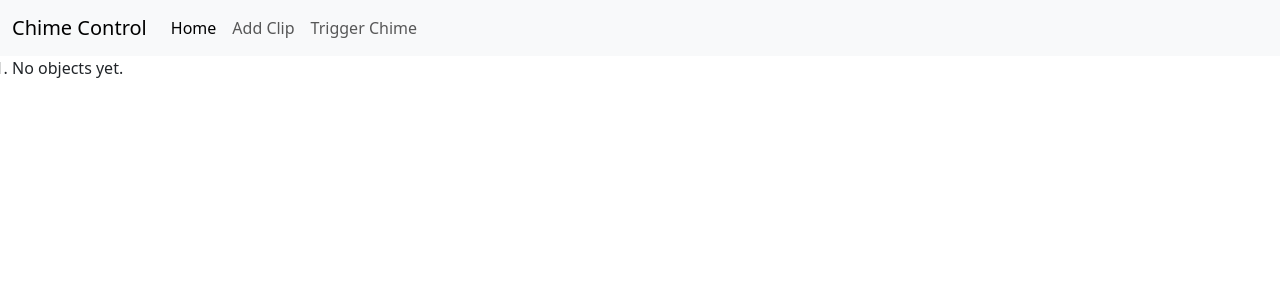
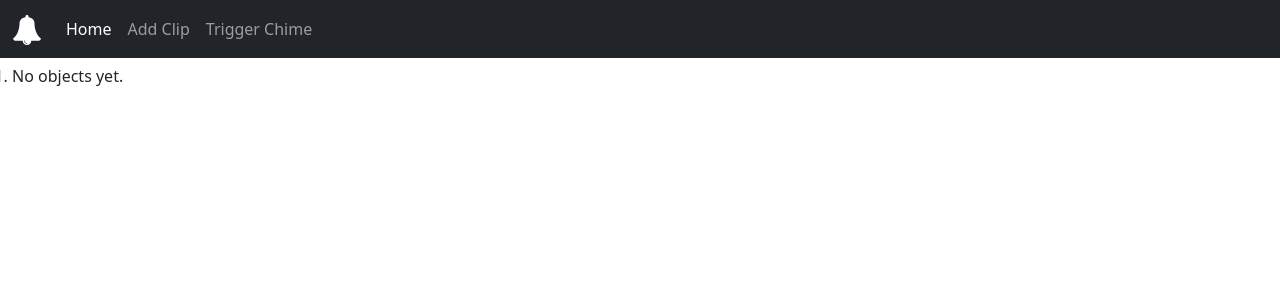
Before and after one commit to PoDuck/pi_chime, a Django app: page / in a window 1280 px wide. Shown: the top 300 px of the page. Run offline with Django 5.2, Linux system fonts and the light colour scheme; data that the repository does not hold is empty; some libraries are stand-ins or nearby versions.

Commit message:
Navbar changes

```diff
--- a/templates/base.html
+++ b/templates/base.html
@@ -1,3 +1,4 @@
+{% load static %}
 <!doctype html>
 <html lang="en">
 <head>
@@ -9,9 +10,9 @@
           integrity="sha384-QWTKZyjpPEjISv5WaRU9OFeRpok6YctnYmDr5pNlyT2bRjXh0JMhjY6hW+ALEwIH" crossorigin="anonymous">
 </head>
 <body>
-<nav class="navbar navbar-expand-lg navbar-light bg-light">
+<nav class="navbar fixed-top navbar-expand-lg navbar-dark bg-dark">
     <div class="container-fluid">
-        <a class="navbar-brand" href="{% url 'index' %}">Chime Control</a>
+        <a class="navbar-brand" href="{% url 'index' %}"><img src="{% static 'chime_static/images/bell-musical-tool.svg' %}" height="30px" width="30px" alt="" class="filter-white"></a>
         <button class="navbar-toggler" type="button" data-bs-toggle="collapse" data-bs-target="#navbarNav"
                 aria-controls="navbarNav" aria-expanded="false" aria-label="Toggle navigation">
             <span class="navbar-toggler-icon"></span>
@@ -31,7 +32,7 @@
         </div>
     </div>
 </nav>
-<div class="container-fluid">
+<div class="container-fluid mt-5 pt-3">
     {% block content %}{% endblock content %}
 </div>
 <script src="https://cdn.jsdelivr.net/npm/bootstrap@5.3.3/dist/js/bootstrap.bundle.min.js"
```
Also changed, not shown: chime/settings.py (+3 -5 lines), chime_static/images/bell-musical-tool.svg (added), chime_static/images/musical-bell-outline.svg (added).
